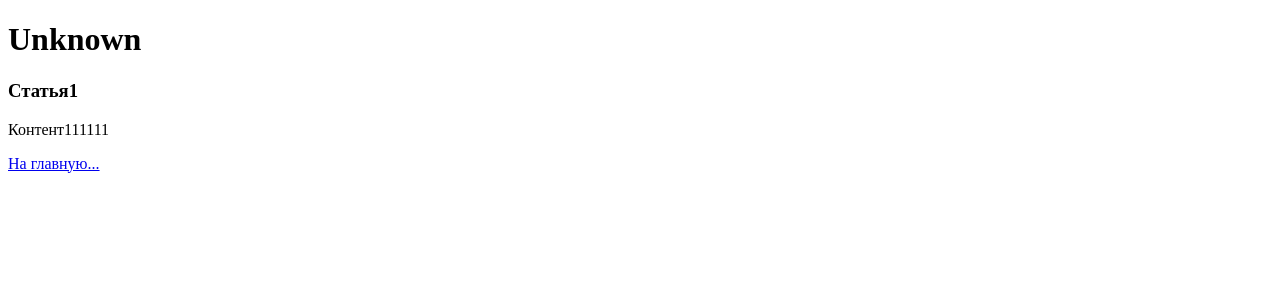
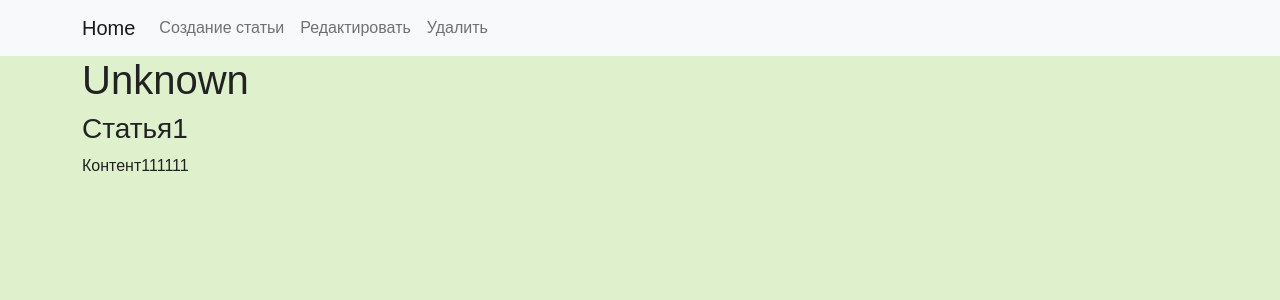
Before and after one commit to md5orsha256/articles_project, a Django app: page /article/1/ in a window 1280 px wide. Shown: the top 300 px of the page. Run offline with Django 4.2, Linux system fonts and the light colour scheme; data comes from the database, SQL or seed files in the repository.

Commit message:
в base.html подключили бутстрап и style.css, подключили навигацию из бутстрапа, в остальных шаблонах подрегулировали навигацию

```diff
--- a/source/webapp/templates/article_create.html
+++ b/source/webapp/templates/article_create.html
@@ -1,7 +1,7 @@
 {% extends 'base.html' %}
 
 {% block title %}Create article{% endblock %}
-
+{% block nav %}{% endblock %}
 {% block content %}
     <h1>Create Article</h1>
 
@@ -19,6 +19,5 @@
         <br/>
         <input type="submit" value="Send"/>
     </form>
-    <p><a href="{% url 'index' %}">На главную...</a></p>
 
 {% endblock %}
--- a/source/webapp/templates/article_view.html
+++ b/source/webapp/templates/article_view.html
@@ -1,10 +1,19 @@
 {% extends 'base.html' %}
 
 {% block title %}Article {{ article.pk }}{% endblock %}
+{% block nav %}
+    <li class="nav-item">
+        <a class="nav-link" href="{% url 'article_add' %}">Создание статьи</a>
+    </li>
+    <li class="nav-item">
+        <a class="nav-link" href="#">Редактировать</a>
+    </li>
+    <li class="nav-item">
+        <a class="nav-link" href="#">Удалить</a>
+    </li>
+{% endblock %}
 {% block content %}
     <h1>{{ article.author }}</h1>
     <h3>{{ article.title }}</h3>
     <p>{{ article.content }}</p>
-
-    <p><a href="{% url "index" %}">На главную...</a></p>
 {% endblock %}
--- a/source/webapp/templates/base.html
+++ b/source/webapp/templates/base.html
@@ -1,3 +1,4 @@
+{% load static %}
 <!doctype html>
 <html lang="en">
 <head>
@@ -6,8 +7,35 @@
           content="width=device-width, user-scalable=no, initial-scale=1.0, maximum-scale=1.0, minimum-scale=1.0">
     <meta http-equiv="X-UA-Compatible" content="ie=edge">
     <title>{% block title %}List articles{% endblock %}</title>
+    <link href="https://cdn.jsdelivr.net/npm/bootstrap@5.1.3/dist/css/bootstrap.min.css" rel="stylesheet"
+          integrity="sha384-1BmE4kWBq78iYhFldvKuhfTAU6auU8tT94WrHftjDbrCEXSU1oBoqyl2QvZ6jIW3" crossorigin="anonymous">
+    <link rel="stylesheet" href="{% static "css/style.css" %}">
 </head>
 <body>
+<nav class="navbar navbar-expand-lg navbar-light bg-light">
+    <div class="container">
+        <a class="navbar-brand" href={% url 'index' %}>Home</a>
+        <button class="navbar-toggler" type="button" data-bs-toggle="collapse" data-bs-target="#navbarNav"
+                aria-controls="navbarNav" aria-expanded="false" aria-label="Toggle navigation">
+            <span class="navbar-toggler-icon"></span>
+        </button>
+        <div class="collapse navbar-collapse" id="navbarNav">
+            <ul class="navbar-nav">
+                {% block nav %}
+                <li class="nav-item">
+                    <a class="nav-link" href="{% url 'article_add' %}">Создание статьи</a>
+                </li>
+                {% endblock %}
+            </ul>
+        </div>
+    </div>
+</nav>
+<div class="container">
     {% block content %}{% endblock %}
+</div>
+
+<script src="https://cdn.jsdelivr.net/npm/bootstrap@5.1.3/dist/js/bootstrap.bundle.min.js"
+        integrity="sha384-ka7Sk0Gln4gmtz2MlQnikT1wXgYsOg+OMhuP+IlRH9sENBO0LRn5q+8nbTov4+1p"
+        crossorigin="anonymous"></script>
 </body>
 </html>
--- a/source/webapp/templates/index.html
+++ b/source/webapp/templates/index.html
@@ -1,7 +1,6 @@
 {% extends 'base.html' %}
 
 {% block content %}
-    <a href="{% url "article_add" %}">Создать новую статью</a>
     <h1>Статьи</h1>
     {% for article in articles %}
         <h3>{{ article.title }}</h3>
```
